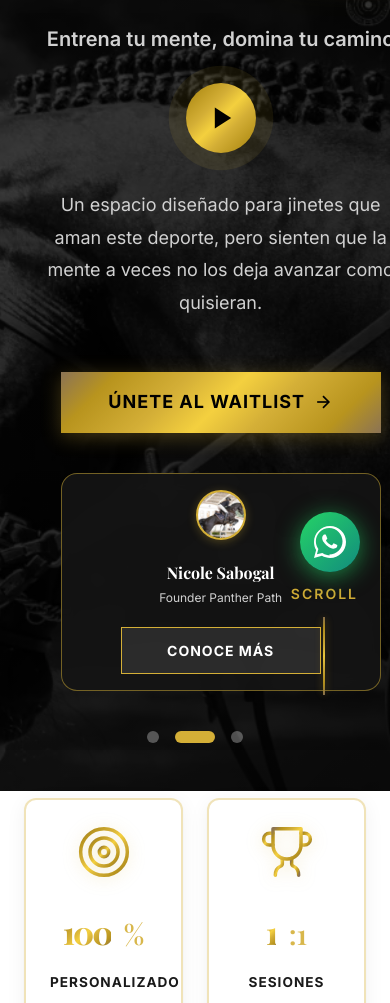
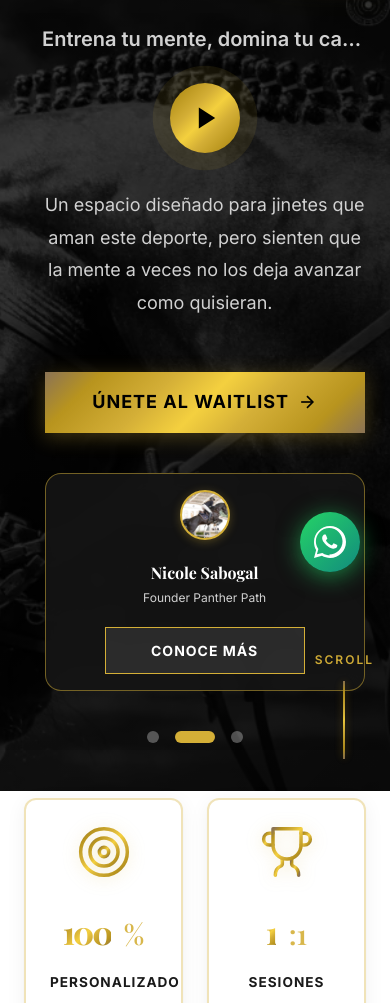
Before and after one commit to cjsabogal-boop/pantherpath, a plain HTML site: page index.html in a window 390 px wide. Shown: the part 242-1245 px from the top of the page. Drawn offline with nearby package versions, Linux system fonts and the light colour scheme.

Commit message:
[Auto] Fix DEFINITIVO: Centrado Hero forzado, reducción espacios secciones y scroll-indicator visible móvil

```diff
--- a/styles.css
+++ b/styles.css
@@ -167,24 +167,32 @@ a:focus:not(.nav-logo) {
     }
 
     .hero-content-inner {
-        width: 100%;
-        max-width: 100%;
-        box-sizing: border-box;
-        margin: 0 auto;
-        padding: 0 1rem;
-        /* Padding lateral equilibrado */
+        width: 100% !important;
+        max-width: 100vw !important;
+        box-sizing: border-box !important;
+        margin: 0 auto !important;
+        padding: 0 !important;
+        /* Sin padding lateral para evitar descentrado */
         touch-action: auto !important;
-        display: flex;
-        flex-direction: column;
-        align-items: center;
-        /* Centrado absoluto */
-        justify-content: center;
-        text-align: center;
-        /* Asegurar texto centrado */
-        gap: 0.8rem;
-        /* Compactar espacios verticales */
+        display: flex !important;
+        flex-direction: column !important;
+        align-items: center !important;
+        justify-content: center !important;
+        text-align: center !important;
+        gap: 0.8rem !important;
         position: relative;
         z-index: 10;
+        left: 0 !important;
+        right: 0 !important;
+    }
+
+    /* Forzar centrado en TODOS los hijos directos */
+    .hero-content-inner>* {
+        margin-left: auto !important;
+        margin-right: auto !important;
+        text-align: center !important;
+        max-width: 90% !important;
+        /* Evitar que toquen bordes */
     }
 
     /* BADGE (CAJA) */
@@ -4384,16 +4392,17 @@ a:focus:not(.nav-logo) {
         --spacing-lg: 1.25rem;
         --spacing-xl: 1.5rem;
         --spacing-2xl: 2rem;
-        --spacing-3xl: 3rem;
-        /* Reducido a la mitad (96px -> 48px) */
+        --spacing-3xl: 2.5rem;
+        /* Reducido aún más para compactar */
     }
 
     .section {
-        padding: var(--spacing-3xl) 0;
+        padding: var(--spacing-2xl) 0 !important;
+        /* Forzar padding reducido */
     }
 
     .section-header-center {
-        margin-bottom: var(--spacing-xl);
+        margin-bottom: var(--spacing-lg);
     }
 
     .stats-grid,
@@ -4407,6 +4416,22 @@ a:focus:not(.nav-logo) {
     }
 
     .split-content {
-        padding: 2rem 1rem;
-    }
-}
+        padding: 1.5rem 1rem !important;
+        /* Reducir padding interno */
+    }
+
+    /* Ajustar scroll indicator para móvil */
+    .scroll-indicator {
+        bottom: 2rem !important;
+        /* Bajar para que sea visible */
+        right: 1rem !important;
+        z-index: 100 !important;
+        /* Asegurar que esté por encima */
+        font-size: 0.75rem;
+    }
+
+    .scroll-line {
+        height: 50px;
+        /* Reducir altura en móvil */
+    }
+}
```
